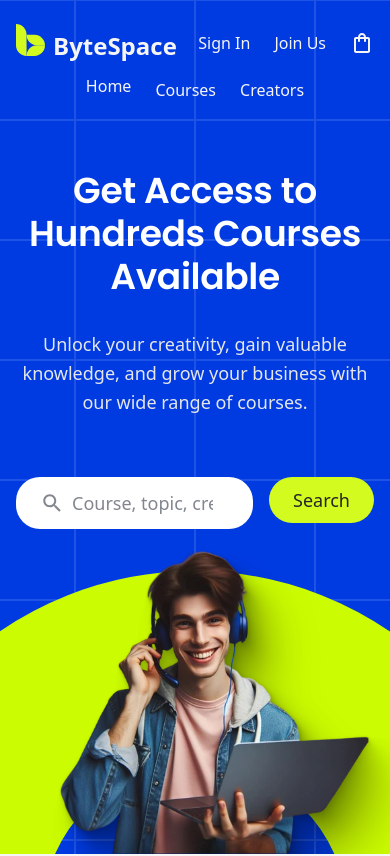
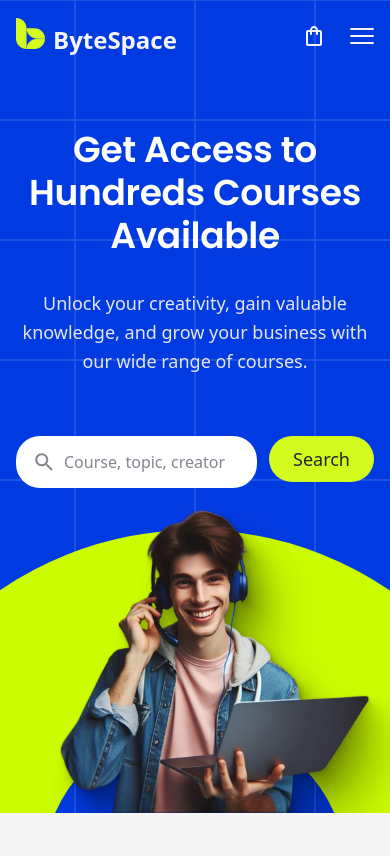
Before and after one commit to emonOPL/ByteSpace, a React (Vite) app: page / in a window 390 px wide. Shown: the top 856 px of the page. Built offline with nearby package versions, Linux system fonts and the light colour scheme; a web font is replaced by a local one.

Commit message:
Made the landing page responsive

```diff
--- a/src/components/cards/CourseCard.jsx
+++ b/src/components/cards/CourseCard.jsx
@@ -51,7 +51,7 @@ export default function CourseCard({ course, variant = 'default', className }) {
     >
       <div className="relative h-[12.19625rem] shrink-0 overflow-hidden rounded-xl bg-media">
         {image && <img src={image} alt="" className="size-full object-cover" />}
-        <ul className="absolute top-37.5 left-3 flex gap-3">
+        <ul className="absolute right-3 bottom-4.75 left-3 flex flex-wrap gap-x-3 gap-y-2">
           {meta.map((item) => (
             <li key={item} className="flex">
               <Chip className={styles.chip}>{item}</Chip>
--- a/src/components/layout/Header.jsx
+++ b/src/components/layout/Header.jsx
@@ -1,25 +1,56 @@
+import { useEffect, useState } from 'react'
 import { Link, NavLink } from 'react-router'
 import shoppingBag from '@/assets/icons/shopping-bag.svg'
 import Container from '@/components/ui/Container'
 import Logo from '@/components/ui/Logo'
-import { authNav, cartLink, mainNav } from '@/data/navigation'
+import MenuButton from '@/components/ui/MenuButton'
+import { authNav, cartLink, mainNav, menuLabels } from '@/data/navigation'
+import { useScrolled } from '@/hooks/useScrolled'
 import { cn } from '@/lib/cn'
 import { focusRing } from '@/lib/focus'
 
 const linkClass = cn('block text-shuttle-gray-50', focusRing)
 
 export default function Header({ className }) {
+  const scrolled = useScrolled(8)
+  const [open, setOpen] = useState(false)
+  const close = () => setOpen(false)
+
+  useEffect(() => {
+    if (!open) return
+    const onKeyDown = (event) => event.key === 'Escape' && setOpen(false)
+    window.addEventListener('keydown', onKeyDown)
+    return () => window.removeEventListener('keydown', onKeyDown)
+  }, [open])
+
   return (
-    <header className={cn('relative z-10', className)}>
-      <Container className="relative flex flex-wrap items-center justify-between gap-y-4 py-6 lg:h-30 lg:items-start lg:py-0">
-        <Link to="/" className={cn(linkClass, 'lg:mt-8.75 lg:ml-0.5')}>
+    <header
+      className={cn(
+        'fixed inset-x-0 top-0 z-50 transition-[background-color,box-shadow] duration-300',
+        scrolled || open
+          ? 'bg-persian-blue-800 shadow-[0_0.5rem_1.5rem_rgb(4_8_25/0.16)]'
+          : 'bg-transparent',
+        className,
+      )}
+    >
+      <Container
+        className={cn(
+          'relative flex h-18 items-center justify-between transition-[margin] duration-300 lg:h-30 lg:items-start',
+          scrolled && 'lg:-my-5',
+        )}
+      >
+        <Link
+          to="/"
+          onClick={close}
+          className={cn(linkClass, 'lg:mt-8.75 lg:ml-0.5')}
+        >
           <Logo />
         </Link>
         <nav
           aria-label="Main"
-          className="order-last w-full lg:absolute lg:top-11.75 lg:left-1/2 lg:order-0 lg:w-auto lg:-translate-x-1/2"
+          className="hidden lg:absolute lg:top-11.75 lg:left-1/2 lg:block lg:-translate-x-1/2"
         >
-          <ul className="flex items-start justify-center gap-6">
+          <ul className="flex items-start gap-6">
             {mainNav.map((item) => (
               <li key={item.to}>
                 <NavLink
@@ -35,7 +66,8 @@ export default function Header({ className }) {
             ))}
           </ul>
         </nav>
-        <ul className="flex items-start gap-6 lg:mt-12">
+        <div className="flex items-center gap-4 lg:mt-12 lg:items-start lg:gap-6">
+          <ul className="hidden items-start gap-6 lg:flex">
             {authNav.map((item) => (
               <li key={item.to}>
                 <Link to={item.to} className={cn(linkClass, 'text-body-m/6')}>
@@ -43,17 +75,72 @@ export default function Header({ className }) {
                 </Link>
               </li>
             ))}
-          <li>
+          </ul>
           <Link
             to={cartLink.to}
             aria-label={cartLink.label}
+            onClick={close}
             className={linkClass}
           >
             <img src={shoppingBag} alt="" />
           </Link>
+          <MenuButton
+            open={open}
+            aria-controls="mobile-menu"
+            aria-label={open ? menuLabels.close : menuLabels.open}
+            onClick={() => setOpen((value) => !value)}
+            className="-mr-2 lg:hidden"
+          />
+        </div>
+      </Container>
+      <div
+        id="mobile-menu"
+        inert={!open}
+        className={cn(
+          'grid transition-[grid-template-rows] duration-300 lg:hidden',
+          open ? 'grid-rows-[1fr]' : 'grid-rows-[0fr]',
+        )}
+      >
+        <div className="overflow-hidden">
+          <Container className="flex flex-col gap-4 border-t border-shuttle-gray-50/12 pt-4 pb-6">
+            <nav aria-label="Mobile">
+              <ul className="flex flex-col">
+                {mainNav.map((item) => (
+                  <li key={item.to}>
+                    <NavLink
+                      to={item.to}
+                      end
+                      onClick={close}
+                      className={({ isActive }) =>
+                        cn(
+                          linkClass,
+                          'py-3',
+                          isActive ? 'text-label-l' : 'text-body-l',
+                        )
+                      }
+                    >
+                      {item.label}
+                    </NavLink>
                   </li>
+                ))}
+              </ul>
+            </nav>
+            <ul className="flex gap-6 border-t border-shuttle-gray-50/12 pt-4">
+              {authNav.map((item) => (
+                <li key={item.to}>
+                  <Link
+                    to={item.to}
+                    onClick={close}
+                    className={cn(linkClass, 'py-2 text-body-l')}
+                  >
+                    {item.label}
+                  </Link>
+                </li>
+              ))}
             </ul>
           </Container>
+        </div>
+      </div>
     </header>
   )
 }
--- /dev/null
+++ b/src/components/ui/MenuButton.jsx
@@ -0,0 +1,26 @@
+import { cn } from '@/lib/cn'
+import { focusRing } from '@/lib/focus'
+
+const bar =
+  'absolute left-0 h-0.5 w-full rounded-full bg-current transition-[top,rotate,opacity] duration-300'
+
+export default function MenuButton({ open, className, ...props }) {
+  return (
+    <button
+      type="button"
+      aria-expanded={open}
+      className={cn(
+        'flex size-10 items-center justify-center text-shuttle-gray-50',
+        focusRing,
+        className,
+      )}
+      {...props}
+    >
+      <span aria-hidden="true" className="relative h-4 w-6">
+        <span className={cn(bar, open ? 'top-1.75 rotate-45' : 'top-0')} />
+        <span className={cn(bar, 'top-1.75', open && 'opacity-0')} />
+        <span className={cn(bar, open ? 'top-1.75 -rotate-45' : 'top-3.5')} />
+      </span>
+    </button>
+  )
+}
--- a/src/data/navigation.js
+++ b/src/data/navigation.js
@@ -10,3 +10,5 @@ export const authNav = [
 ]
 
 export const cartLink = { label: 'Cart', to: '/cart' }
+
+export const menuLabels = { open: 'Open menu', close: 'Close menu' }
--- /dev/null
+++ b/src/hooks/useScrolled.js
@@ -0,0 +1,14 @@
+import { useEffect, useState } from 'react'
+
+export function useScrolled(offset = 0) {
+  const [scrolled, setScrolled] = useState(false)
+
+  useEffect(() => {
+    const update = () => setScrolled(window.scrollY > offset)
+    update()
+    window.addEventListener('scroll', update, { passive: true })
+    return () => window.removeEventListener('scroll', update)
+  }, [offset])
+
+  return scrolled
+}
--- a/src/index.css
+++ b/src/index.css
@@ -101,4 +101,9 @@
   body {
     @apply bg-white font-sans antialiased;
   }
+
+  button:not(:disabled),
+  [role='button']:not(:disabled) {
+    @apply cursor-pointer;
+  }
 }
--- a/src/pages/HomePage.jsx
+++ b/src/pages/HomePage.jsx
@@ -13,7 +13,7 @@ export default function HomePage() {
   return (
     <div className="relative">
       <PortraitShadow />
-      <Header className="absolute inset-x-0 top-0" />
+      <Header />
       <main>
         <HeroSection />
         <PartnersSection />
--- a/src/sections/home/HeroSection.jsx
+++ b/src/sections/home/HeroSection.jsx
@@ -39,7 +39,7 @@ export default function HeroSection() {
   }
 
   return (
-    <section className="relative overflow-hidden bg-persian-blue-800 pt-42.25 lg:h-256">
+    <section className="relative overflow-hidden bg-persian-blue-800 pt-32 lg:h-256 lg:pt-42.25">
       <GridPattern />
       <Container className="relative flex flex-col items-center text-center">
         <h1 className="max-w-233.75 font-heading text-heading-s text-white sm:text-heading-m lg:text-heading-l">
@@ -51,9 +51,9 @@ export default function HeroSection() {
         <form
           role="search"
           onSubmit={handleSubmit}
-          className="mt-15 flex w-full max-w-145.25 items-start gap-4"
+          className="mt-15 flex w-full max-w-145.25 flex-col gap-3 min-[23.4375rem]:flex-row min-[23.4375rem]:items-start sm:gap-4"
         >
-          <div className="flex h-13 min-w-0 flex-1 items-center gap-2 rounded-3xl bg-white px-6 focus-within:outline-2 focus-within:outline-offset-2 focus-within:outline-electric-lime-400">
+          <div className="flex h-13 min-w-0 items-center gap-2 rounded-3xl bg-white px-4 focus-within:outline-2 focus-within:outline-offset-2 focus-within:outline-electric-lime-400 min-[23.4375rem]:flex-1 sm:px-6">
             <img src={searchIcon} alt="" className="shrink-0" />
             <label htmlFor="hero-search" className="sr-only">
               {search.label}
@@ -63,10 +63,10 @@ export default function HeroSection() {
               name="q"
               type="search"
               placeholder={search.placeholder}
-              className="w-full min-w-0 bg-transparent text-body-l text-shuttle-gray-950 outline-none placeholder:text-shuttle-gray-400"
+              className="w-full min-w-0 bg-transparent text-body-m text-shuttle-gray-950 outline-none placeholder:text-shuttle-gray-400 sm:text-body-l"
             />
           </div>
-          <Button type="submit" className="shrink-0">
+          <Button type="submit" className="shrink-0 min-[23.4375rem]:w-auto">
             {search.button}
           </Button>
         </form>
```
Lines whose indentation alone changed are shown as unchanged.
